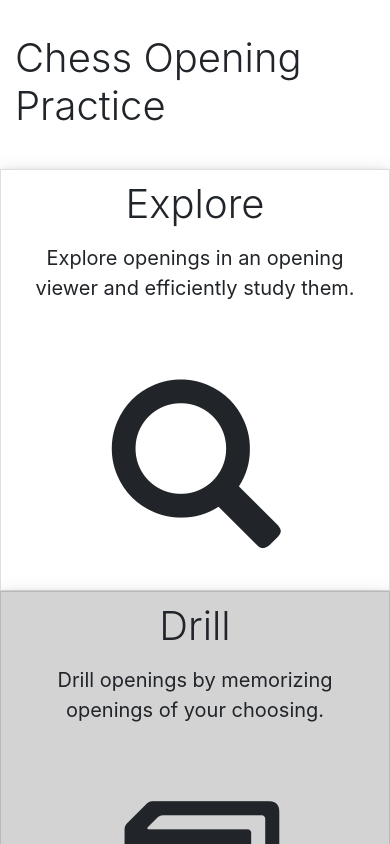
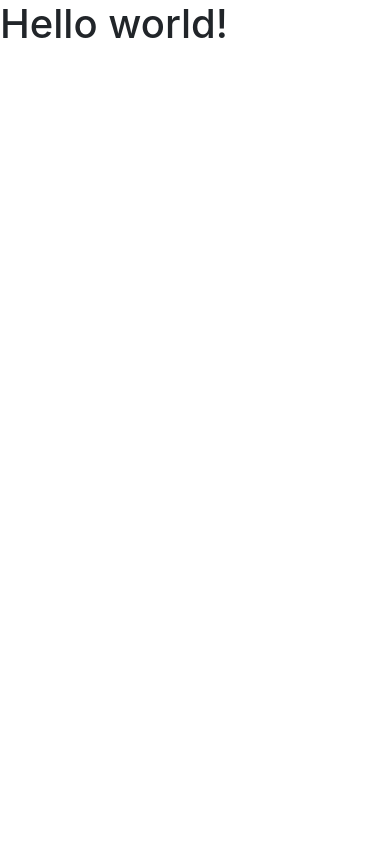
Before and after one commit to ThomasKluiters/chess-openings, a React (Create React App) app: page /explore in a window 390 px wide. Shown: the top 844 px of the page. Built offline with nearby package versions, Linux system fonts and the light colour scheme.

Commit message:
Refactor components and add basic routing

```diff
--- a/package.json
+++ b/package.json
@@ -6,10 +6,12 @@
     "@types/jest": "24.0.12",
     "@types/node": "12.0.0",
     "@types/react-dom": "16.8.4",
+    "@types/react-router-dom": "^4.3.3",
     "@types/reactstrap": "^8.0.1",
     "bootstrap": "^4.3.1",
     "react": "^16.8.6",
     "react-dom": "^16.8.6",
+    "react-router-dom": "^5.0.0",
     "react-scripts": "3.0.1",
     "reactstrap": "^8.0.0",
     "typescript": "3.4.5"
--- a/src/App.tsx
+++ b/src/App.tsx
@@ -1,16 +1,17 @@
 import React from 'react';
-
-import Header from './Header';
-import Content from './Content';
+import { BrowserRouter as Router } from 'react-router-dom'
 
 import './App.css'
 
+import Splash from './Splash';
+import Explore from './Explore';
+
 const App: React.FC = () => {
   return (
-    <div className="App">
-      <Header></Header>
-      <Content></Content>
-    </div>
+    <Router>
+      <Splash></Splash>
+      <Explore></Explore>
+    </Router>
   );
 }
 
--- /dev/null
+++ b/src/Card.tsx
@@ -0,0 +1,39 @@
+import React from 'react';
+import { Col } from 'reactstrap'
+import { withRouter } from 'react-router-dom';
+import { RouteComponentProps } from "react-router";
+
+
+export interface CardProps extends RouteComponentProps, React.HTMLProps<HTMLDivElement> {
+    [key: string]: any;
+    tag?: React.ReactType;
+
+    description :string,
+    title: string,
+    image: string,
+    link: string
+  }
+
+class Card extends React.Component<CardProps> {
+    constructor(props: CardProps) {
+        super(props);
+
+        this.handleClick = this.handleClick.bind(this);
+    }
+
+    handleClick() {
+        this.props.history.push(this.props.link)
+    }
+
+    render() {
+         return (
+         <Col md="3" className="card col-md-offset-1" onClick={this.handleClick}>
+            <h2 className="font-weight-light">{this.props.title}</h2>
+            <p className="font-weigeht-light">{this.props.description}</p>
+            <span className={"glyphicon glyphicon-" + this.props.image}></span>
+        </Col>
+        )
+    }
+}
+
+export default withRouter(Card);
--- a/src/Content.tsx
+++ b/src/Cards.tsx
@@ -1,50 +1,34 @@
 import React from 'react';
-import { Container, Col, Row } from 'reactstrap';
+import { Container, Row } from 'reactstrap';
+import Card from './Card'
 import {
     DRILL_DESCRIPTION_TEXT,
     EXPLORE_DESCRIPTION_TEXT,
     QUIZ_DESCRIPTION_TEXT
 } from './Constants'
 
-import './Content.css';
+import './Cards.css';
 
-export interface CardProps extends React.HTMLProps<HTMLDivElement> {
-    [key: string]: any;
-    tag?: React.ReactType;
 
-    title?: string,
-    description? :string,
-    image?: string
-  }
-
-class Card extends React.Component<CardProps> {
-    render() {
-         return (
-         <Col md="3" className="card col-md-offset-1">
-            <h2 className="font-weight-light">{this.props.title}</h2>
-            <p className="font-weigeht-light">{this.props.description}</p>
-            <span className={"glyphicon glyphicon-" + this.props.image}></span>
-        </Col>
-        )
-    }
-  }
-
-const Content: React.FC = () => {
+const Cards: React.FC = () => {
   return (
     <section>
         <Container className="text-center content">
             <Row className="md-16">
                 <Card
+                    link="/explore"
                     title="Explore"
                     image="search"
                     description={EXPLORE_DESCRIPTION_TEXT}
                 ></Card>
                 <Card
+                    link="/drill"
                     title="Drill"
                     image="book"
                     description={DRILL_DESCRIPTION_TEXT}
                 ></Card>
                 <Card
+                    link="/quiz"
                     title="Quiz"
                     image="ok-circle"
                     description={QUIZ_DESCRIPTION_TEXT}
@@ -55,4 +39,4 @@ const Content: React.FC = () => {
   );
 }
 
-export default Content;
+export default Cards;
--- /dev/null
+++ b/src/Explore.tsx
@@ -0,0 +1,13 @@
+import React from 'react'
+import { Route } from 'react-router-dom';
+
+
+const Explore: React.FC = () => {
+    return (
+      <Route path="/explore" render={(props) => (
+        <h1>Hello world!</h1>
+      )} />
+    );
+  }
+
+  export default Explore;
--- /dev/null
+++ b/src/Splash.tsx
@@ -0,0 +1,17 @@
+import React from 'react';
+import Header from './Header';
+import Cards from './Cards';
+import { Route } from 'react-router-dom';
+
+const Splash: React.FC = () => {
+  return (
+    <Route path="/(splash|home|)" render={(props) => (
+        <div>
+            <Header></Header>
+            <Cards></Cards>
+        </div>
+    )} />
+  );
+}
+
+export default Splash;
```
Also changed, not shown: src/Cards.css (renamed from src/Content.css).
